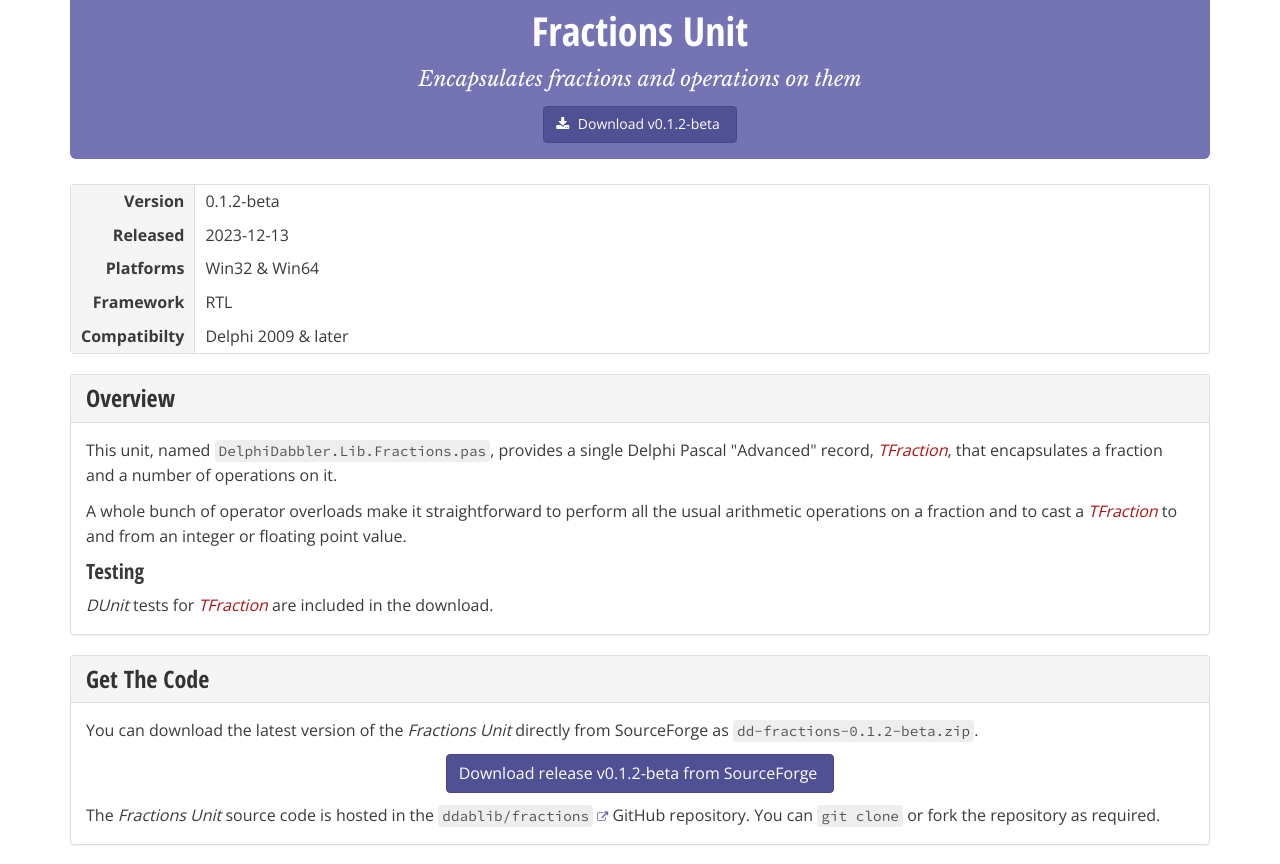
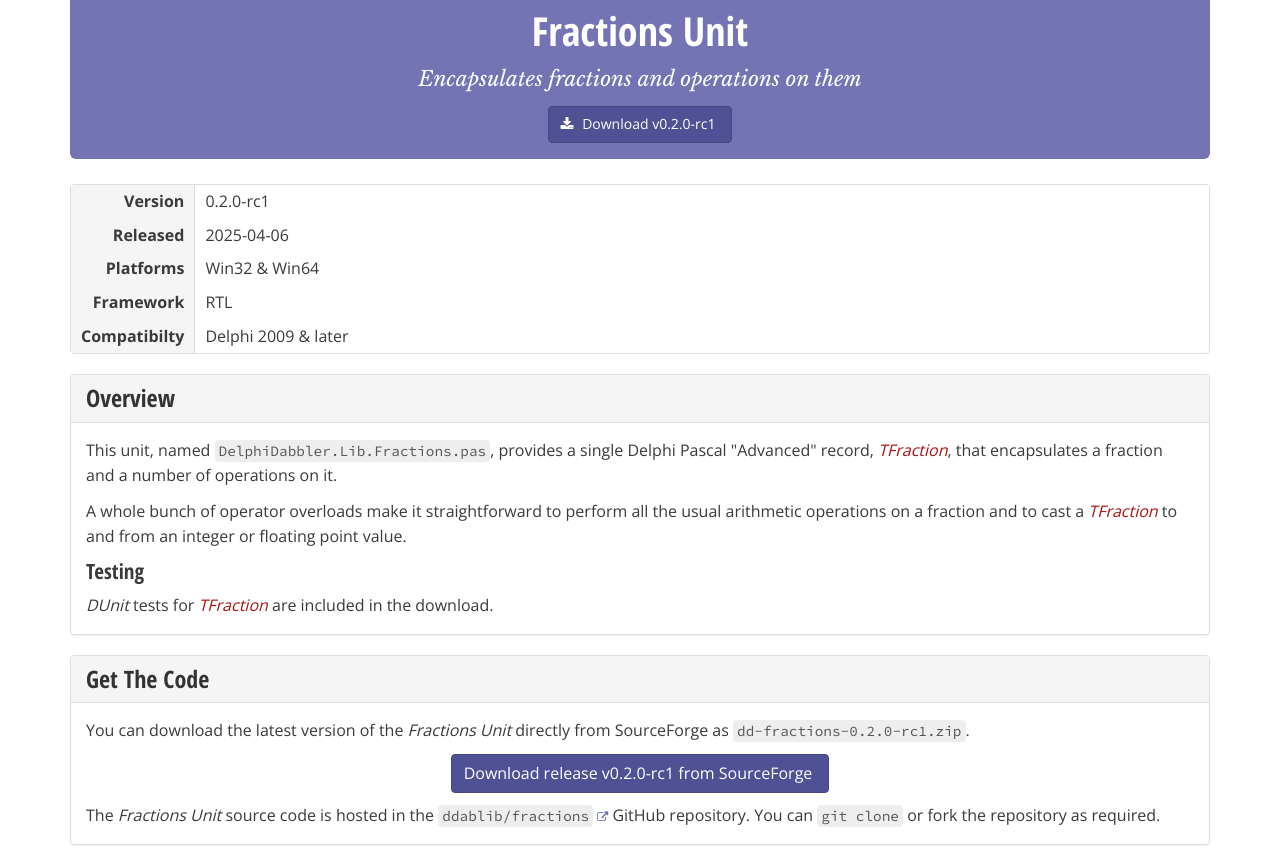
Before and after one commit to delphidabbler/delphidabbler.github.io, a Jekyll site: the page built from _software/fractions.html, in a window 1280 px wide and 1400 px high. Shown: the part 210-1074 px from the top of the window. Built offline with Jekyll 4.4.1, drawn with Linux system fonts in a browser that asks for light colours.

Commit message:
Update fractions page re release v0.2.0-rc1

```diff
--- a/_software/fractions.html
+++ b/_software/fractions.html
@@ -3,8 +3,8 @@
 layout: "codelib-tplt"
 group: lib
 priority: 12
-version: "0.1.2-beta"
-release-date: "2023-12-13"
+version: "0.2.0-rc1"
+release-date: "2025-04-06"
 platforms: ["Win32", "Win64"]
 frameworks: ["RTL"]
 compatibility: "Delphi 2009 & later"
```
